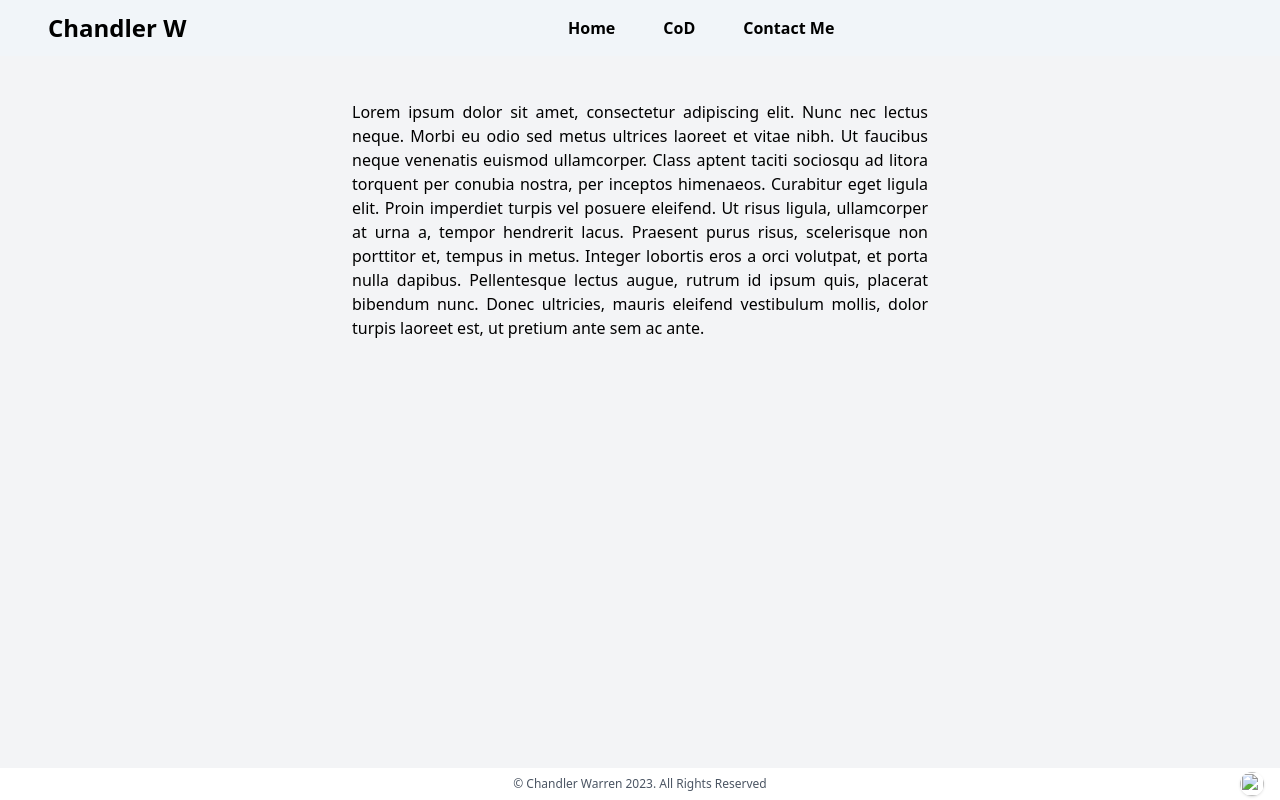
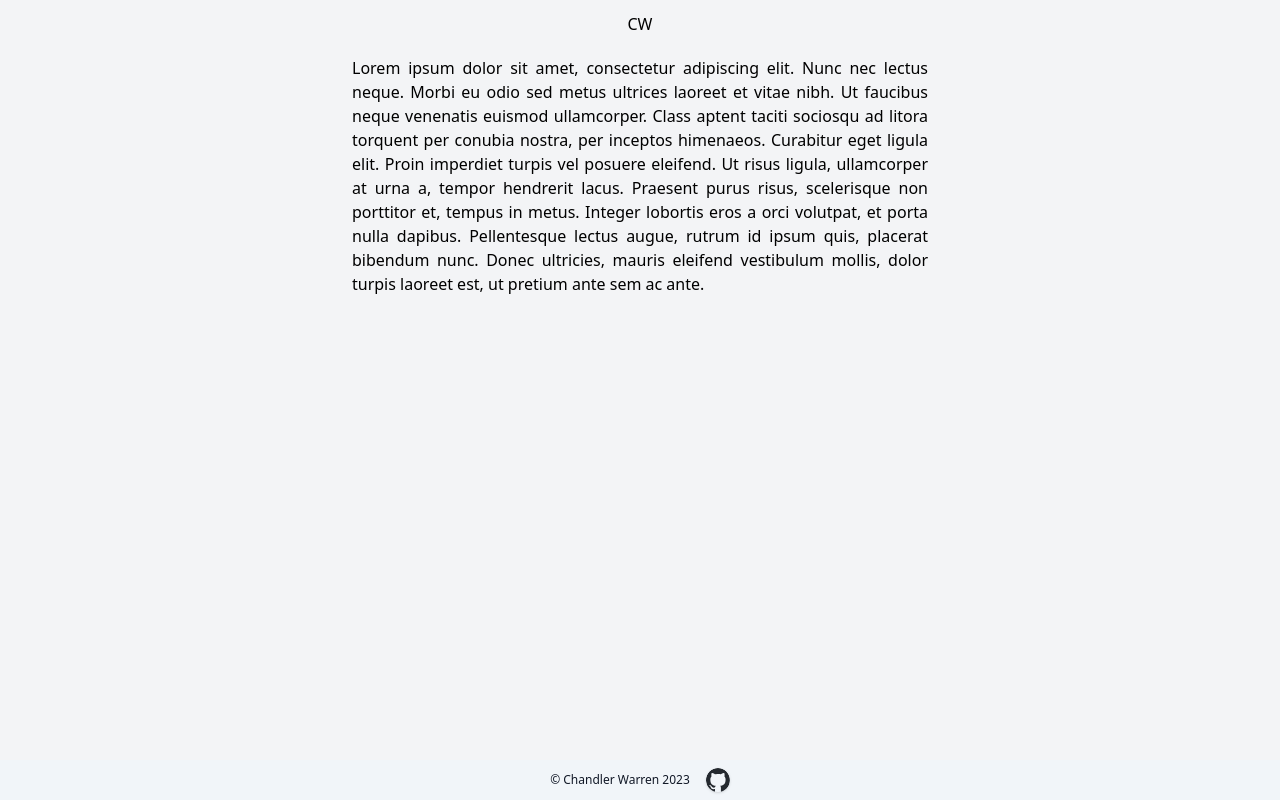
Before and after one commit to cwarren714/chandler-site, a PHP site: page / in a window 1280 px wide. Run offline with PHP 8.4, Linux system fonts and the light colour scheme; style sheets or scripts are compiled from the project's sources.

Commit message:
fixing max width and navbar

```diff
--- a/components/footer.php
+++ b/components/footer.php
@@ -1,12 +1,12 @@
-<footer class="bg-white dark:bg-gray-900 fixed bottom-0 w-full h-15">
+<footer class="bg-slate-100 dark:bg-gray-900 fixed bottom-0 w-full h-15">
     <div class="container flex flex-col justify-center items-center p-2 mx-auto space-y-4 sm:space-y-0 sm:flex-row">
-        <p class="text-xs text-gray-600 dark:text-gray-300">© Chandler Warren 2023. All Rights Reserved</p>
-    </div>
-    <div class="absolute bottom-0 mb-1 right-0  mr-4 z-10">
-        <div>
-            <a title="View the PAT stack" href="https://github.com/cwarren714/chandler-site" target="_blank" class="block w-6 h-6 rounded-full transition-all shadow hover:shadow-lg transform hover:scale-110 hover:rotate-12">
-                <img class="object-cover object-center w-full h-full rounded-full" x-bind:src="darkMode==='dark' ? './assets/github-mark-white.svg' : './assets/github-mark.svg'" />
-            </a>
+        <p class="text-xs text-gray-900 dark:text-gray-300 mx-4">© Chandler Warren 2023</p>
+        <div class="mb-1 right-0  mr-4 z-10">
+            <div>
+                <a title="View the PAT stack" href="https://github.com/cwarren714/chandler-site" target="_blank" class="block w-6 h-6 rounded-full transition-all shadow hover:shadow-lg transform hover:scale-110 hover:rotate-12">
+                    <img class="object-cover object-center w-full h-full rounded-full" x-bind:src="darkMode==='dark' ? './assets/github-mark-white.svg' : './assets/github-mark.svg'" />
+                </a>
+            </div>
         </div>
     </div>
 </footer>
--- a/components/header.php
+++ b/components/header.php
@@ -1,7 +1,8 @@
 <!DOCTYPE html>
+<!-- Default to dark darkMode, but watch and store changes in local storage -->
 <html lang="en" x-data="{
       darkMode: localStorage.getItem('darkMode')
-      || localStorage.setItem('darkMode', 'dark)}" x-init="$watch('darkMode', val => localStorage.setItem('darkMode', val))" x-bind:class="{'dark': darkMode === 'dark' || (darkMode === 'dark && window.matchMedia('(prefers-color-scheme: dark)').matches)}">
+      || localStorage.setItem('darkMode', 'dark')}" x-init="$watch('darkMode', val => localStorage.setItem('darkMode', val))" x-bind:class="{'dark': darkMode === 'dark' || (darkMode === 'dark' && window.matchMedia('(prefers-color-scheme: dark)').matches)}">
 
 <head>
     <meta charset="UTF-8">
--- a/components/navbar.php
+++ b/components/navbar.php
@@ -1,19 +1,8 @@
-<div class="flex flex-wrap place-items-center">
-    <section class="relative mx-auto">
-        <nav class="flex justify-between bg-slate-100 dark:bg-gray-900 dark:text-white w-screen">
-            <div class="px-5 xl:px-12 py-3 flex w-full items-center">
-                <a class="text-2xl font-bold font-heading" href="/">
-                    Chandler W
+<nav class="max-w-xl mx-auto mt-3">
+    <div class="flex justify-center">
+        <a href="/">
+            <h1 class="mx-4">CW</h1>
         </a>
-                <!-- Nav Links -->
-                <ul class="hidden md:flex px-4 mx-auto font-semibold font-heading space-x-12">
-                    <li><a class="hover:text-gray-200" href="/">Home</a></li>
-                    <!-- <li><a class="hover:text-gray-200" href="/about">About</a></li> -->
-                    <!-- <li><a class="hover:text-gray-200" href="/blog">Blog</a></li> -->
-                    <li><a class="hover:text-gray-200" href="/cards-or-diablo">CoD</a></li>
-                    <li><a class="hover:text-gray-200" href="/contact">Contact Me</a></li>
-                </ul>
-                <div class="flex justify-center align-middle ml-4 mt-2">
         <div x-show="darkMode == 'dark'">
             <button x-on:click="darkMode = 'light'">
                 <svg xmlns="http://www.w3.org/2000/svg" x-bind:class="{'border-2 border-red/50': darkMode === 'light'}" class="w-6 h-6 p-1 text-gray-700 transition rounded-full cursor-pointer bg-gray-50 hover:bg-gray-200" fill="none" viewBox="0 0 24 24" stroke="currentColor" stroke-width="2">
@@ -32,14 +21,4 @@
             </button>
         </div>
     </div>
-
-            </div>
-            <a class="navbar-burger self-center mr-12 xl:hidden" href="#">
-                <svg xmlns="http://www.w3.org/2000/svg" class="h-6 w-6 hover:text-gray-200" fill="none" viewBox="0 0 24 24" stroke="currentColor">
-                    <path stroke-linecap="round" stroke-linejoin="round" stroke-width="2" d="M4 6h16M4 12h16M4 18h16" />
-                </svg>
-            </a>
 </nav>
-
-    </section>
-</div>
--- a/pages/home.php
+++ b/pages/home.php
@@ -1,11 +1,9 @@
 <?php include './components/header.php'; ?>
 
+<body class="bg-gray-100 dark:bg-gray-800 dark:text-slate-300 w-full">
+    <article class="flex justify-center max-w-xl mx-auto mt-5 text-justify">
+        <p>Lorem ipsum dolor sit amet, consectetur adipiscing elit. Nunc nec lectus neque. Morbi eu odio sed metus ultrices laoreet et vitae nibh. Ut faucibus neque venenatis euismod ullamcorper. Class aptent taciti sociosqu ad litora torquent per conubia nostra, per inceptos himenaeos. Curabitur eget ligula elit. Proin imperdiet turpis vel posuere eleifend. Ut risus ligula, ullamcorper at urna a, tempor hendrerit lacus. Praesent purus risus, scelerisque non porttitor et, tempus in metus. Integer lobortis eros a orci volutpat, et porta nulla dapibus. Pellentesque lectus augue, rutrum id ipsum quis, placerat bibendum nunc. Donec ultricies, mauris eleifend vestibulum mollis, dolor turpis laoreet est, ut pretium ante sem ac ante. </p>
+    </article>
+</body>
 
-<body class="bg-gray-100 dark:bg-gray-800 dark:text-slate-300 w-full">
-    <div class="flex flex-col justify-center mx-auto text-center my-6">
-        <article class="flex justify-center max-w-xl mx-4 md:mx-auto mt-5 text-justify">
-            <p>Lorem ipsum dolor sit amet, consectetur adipiscing elit. Nunc nec lectus neque. Morbi eu odio sed metus ultrices laoreet et vitae nibh. Ut faucibus neque venenatis euismod ullamcorper. Class aptent taciti sociosqu ad litora torquent per conubia nostra, per inceptos himenaeos. Curabitur eget ligula elit. Proin imperdiet turpis vel posuere eleifend. Ut risus ligula, ullamcorper at urna a, tempor hendrerit lacus. Praesent purus risus, scelerisque non porttitor et, tempus in metus. Integer lobortis eros a orci volutpat, et porta nulla dapibus. Pellentesque lectus augue, rutrum id ipsum quis, placerat bibendum nunc. Donec ultricies, mauris eleifend vestibulum mollis, dolor turpis laoreet est, ut pretium ante sem ac ante. </p>
-        </article>
-    </div>
-</body>
 <?php include './components/footer.php' ?>
```
Also changed, not shown: pages/cod.php (+6 -7 lines). Lines whose indentation alone changed are shown as unchanged.
